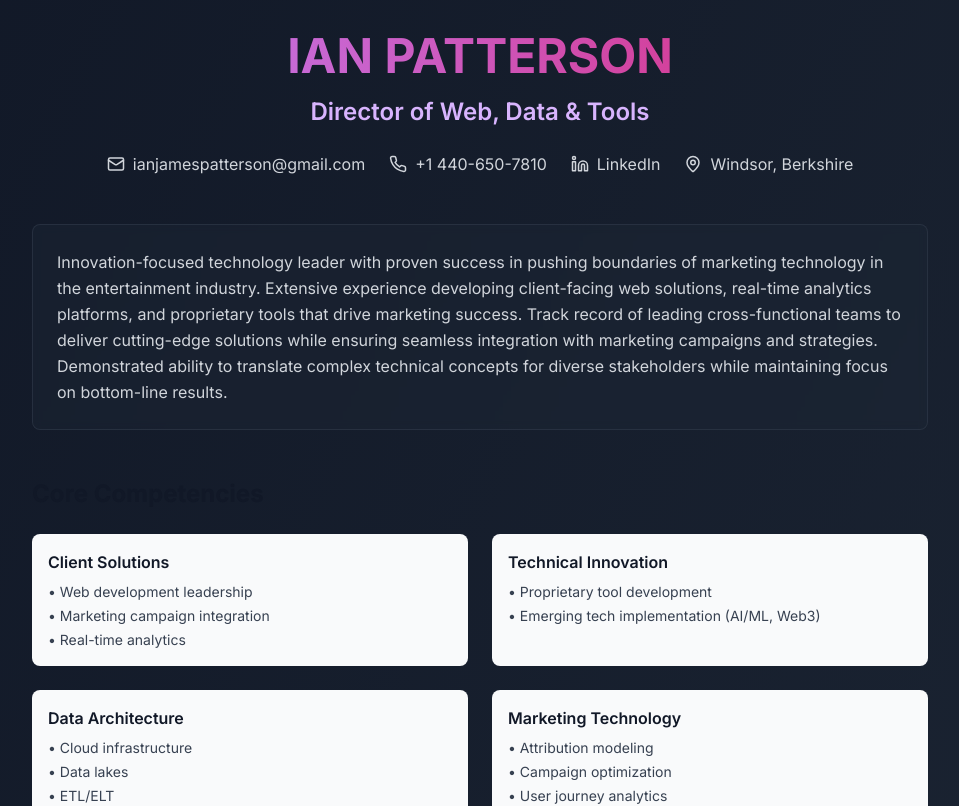
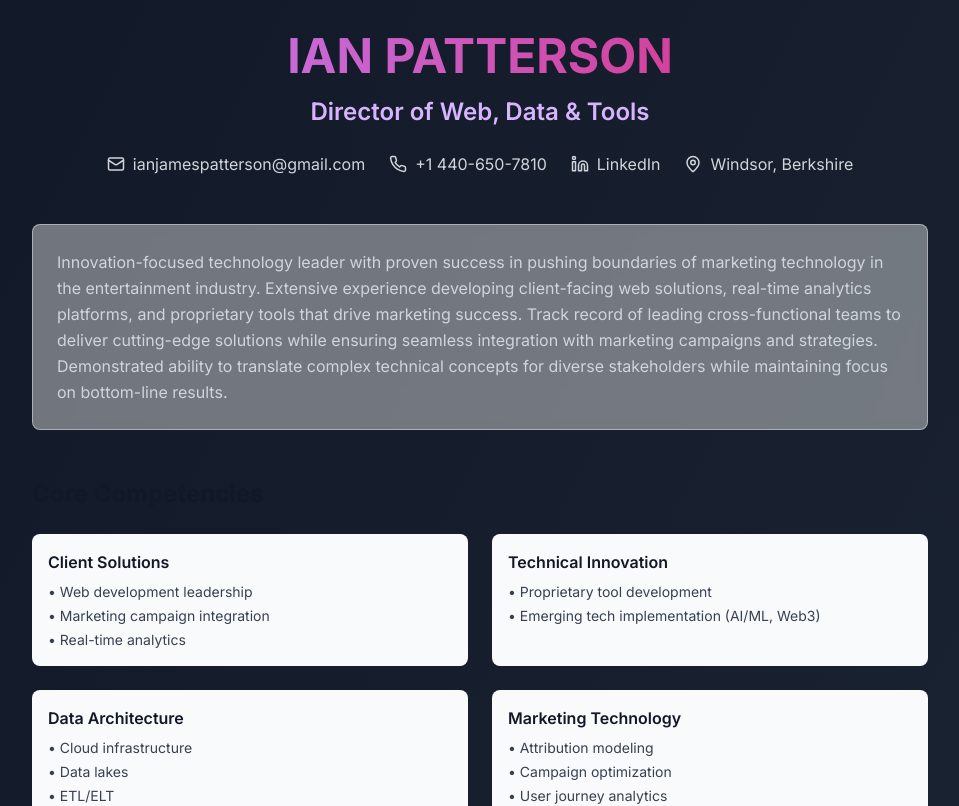
Before and after one commit to ijpatter1/ijpatter1.github.io, a Next.js app: page / in a window 1280 px wide. Shown: the top 806 px of the page, without its empty margins (160-1119 px from the left). Built offline with nearby package versions, Linux system fonts and the light colour scheme.

Commit message:
dark mode toggle

```diff
--- /dev/null
+++ b/app/components/ThemeProvider.tsx
@@ -0,0 +1,45 @@
+'use client'
+
+import { createContext, useContext, useEffect, useState } from 'react'
+
+type Theme = 'dark' | 'light'
+
+type ThemeContextType = {
+  theme: Theme
+  toggleTheme: () => void
+}
+
+const ThemeContext = createContext<ThemeContextType | undefined>(undefined)
+
+export function ThemeProvider({ children }: { children: React.ReactNode }) {
+  const [theme, setTheme] = useState<Theme>('dark')
+
+  useEffect(() => {
+    const savedTheme = localStorage.getItem('theme') as Theme
+    if (savedTheme) {
+      setTheme(savedTheme)
+      document.documentElement.classList.toggle('dark', savedTheme === 'dark')
+    }
+  }, [])
+
+  const toggleTheme = () => {
+    const newTheme = theme === 'dark' ? 'light' : 'dark'
+    setTheme(newTheme)
+    localStorage.setItem('theme', newTheme)
+    document.documentElement.classList.toggle('dark', newTheme === 'dark')
+  }
+
+  return (
+    <ThemeContext.Provider value={{ theme, toggleTheme }}>
+      {children}
+    </ThemeContext.Provider>
+  )
+}
+
+export function useTheme() {
+  const context = useContext(ThemeContext)
+  if (context === undefined) {
+    throw new Error('useTheme must be used within a ThemeProvider')
+  }
+  return context
+}
--- /dev/null
+++ b/app/components/ThemeToggle.tsx
@@ -0,0 +1,20 @@
+import { Moon, Sun } from 'lucide-react';
+import { useTheme } from './ThemeProvider';
+
+export default function ThemeToggle() {
+  const { theme, toggleTheme } = useTheme();
+
+  return (
+    <button
+      onClick={toggleTheme}
+      className="fixed top-4 right-4 p-2 rounded-full bg-gray-800 dark:bg-gray-200 text-gray-200 dark:text-gray-800 transition-colors hover:bg-gray-700 dark:hover:bg-gray-300"
+      aria-label="Toggle theme"
+    >
+      {theme === 'dark' ? (
+        <Sun size={20} />
+      ) : (
+        <Moon size={20} />
+      )}
+    </button>
+  );
+}
--- a/app/components/ui/Card.tsx
+++ b/app/components/ui/Card.tsx
@@ -7,7 +7,7 @@ interface CardProps {
 
 export function Card({ children, className = '' }: CardProps) {
   return (
-    <div className={`bg-gray-800/40 backdrop-blur-sm border border-gray-700/50 rounded-lg hover:bg-gray-800/50 transition-colors ${className}`}>
+    <div className={`bg-white/40 dark:bg-gray-800/40 backdrop-blur-sm border border-gray-200/50 dark:border-gray-700/50 rounded-lg hover:bg-white/50 dark:hover:bg-gray-800/50 transition-colors ${className}`}>
       {children}
     </div>
   );
--- a/app/layout.tsx
+++ b/app/layout.tsx
@@ -1,6 +1,8 @@
 import type { Metadata } from 'next'
 import { Inter } from 'next/font/google'
 import './globals.css'
+import { ThemeProvider } from './components/ThemeProvider'
+import ThemeToggle from './components/ThemeToggle'
 
 const inter = Inter({ subsets: ['latin'] })
 
@@ -15,19 +17,24 @@ export default function RootLayout({
   children: React.ReactNode
 }) {
   return (
-    <html lang="en">
-      <body className={inter.className}>
+    <html lang="en" suppressHydrationWarning>
+      <body className={`${inter.className} dark:bg-gray-900 bg-white transition-colors`}>
+        <ThemeProvider>
           {/* Background gradient with entertainment-focused overlay */}
-        <div className="fixed inset-0 bg-gradient-to-br from-gray-900 to-gray-800">
+          <div className="fixed inset-0 bg-gradient-to-br from-white to-gray-100 dark:from-gray-900 dark:to-gray-800 transition-colors">
             <div className="absolute inset-0 opacity-20">
               <div className="absolute inset-0 bg-gradient-to-r from-purple-500 to-pink-500 blur-3xl"></div>
             </div>
           </div>
 
+          {/* Theme toggle button */}
+          <ThemeToggle />
+
           {/* Main content */}
-        <div className="relative min-h-screen text-gray-100">
+          <div className="relative min-h-screen text-gray-900 dark:text-gray-100 transition-colors">
             {children}
           </div>
+        </ThemeProvider>
       </body>
     </html>
   )
```
Lines whose indentation alone changed are shown as unchanged.
